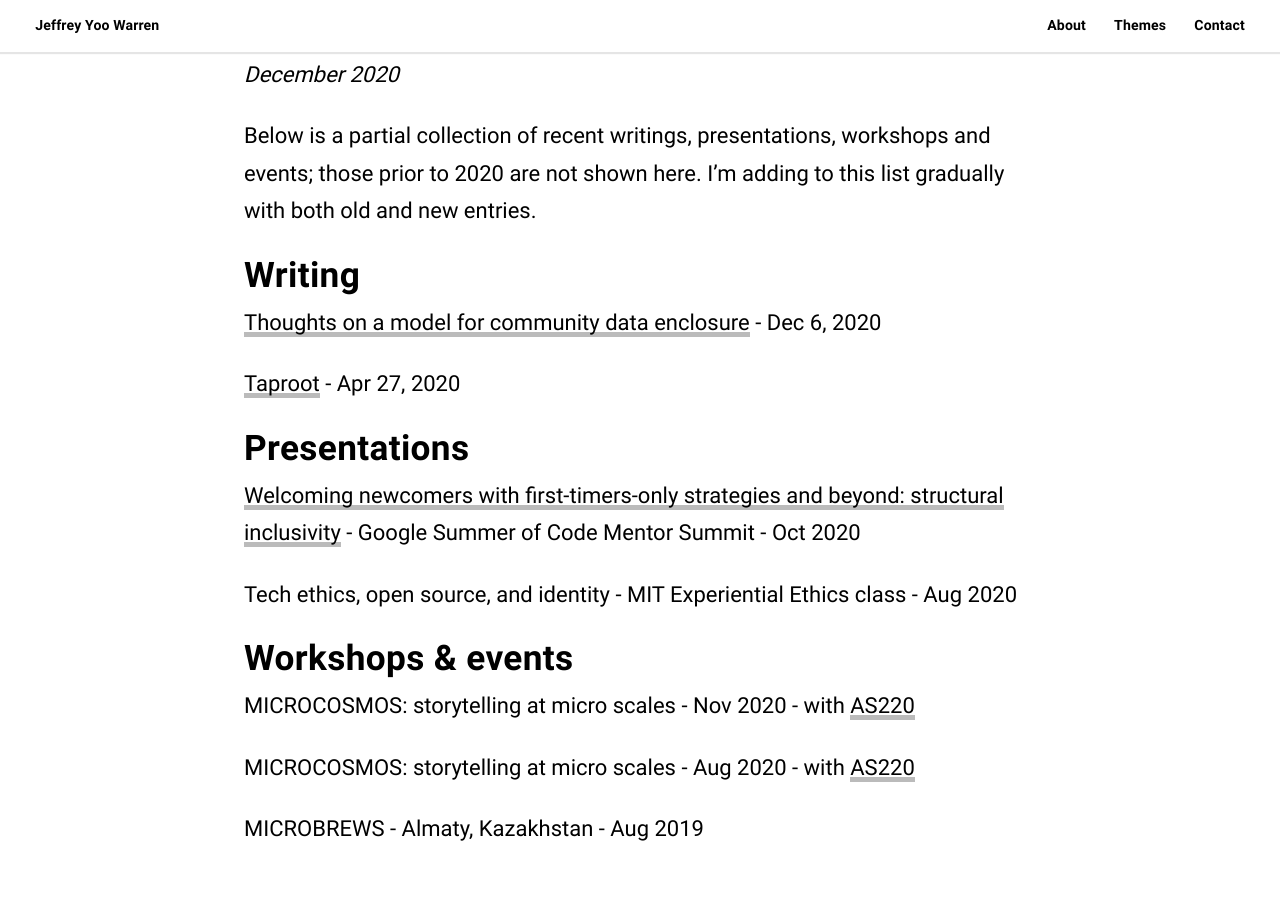
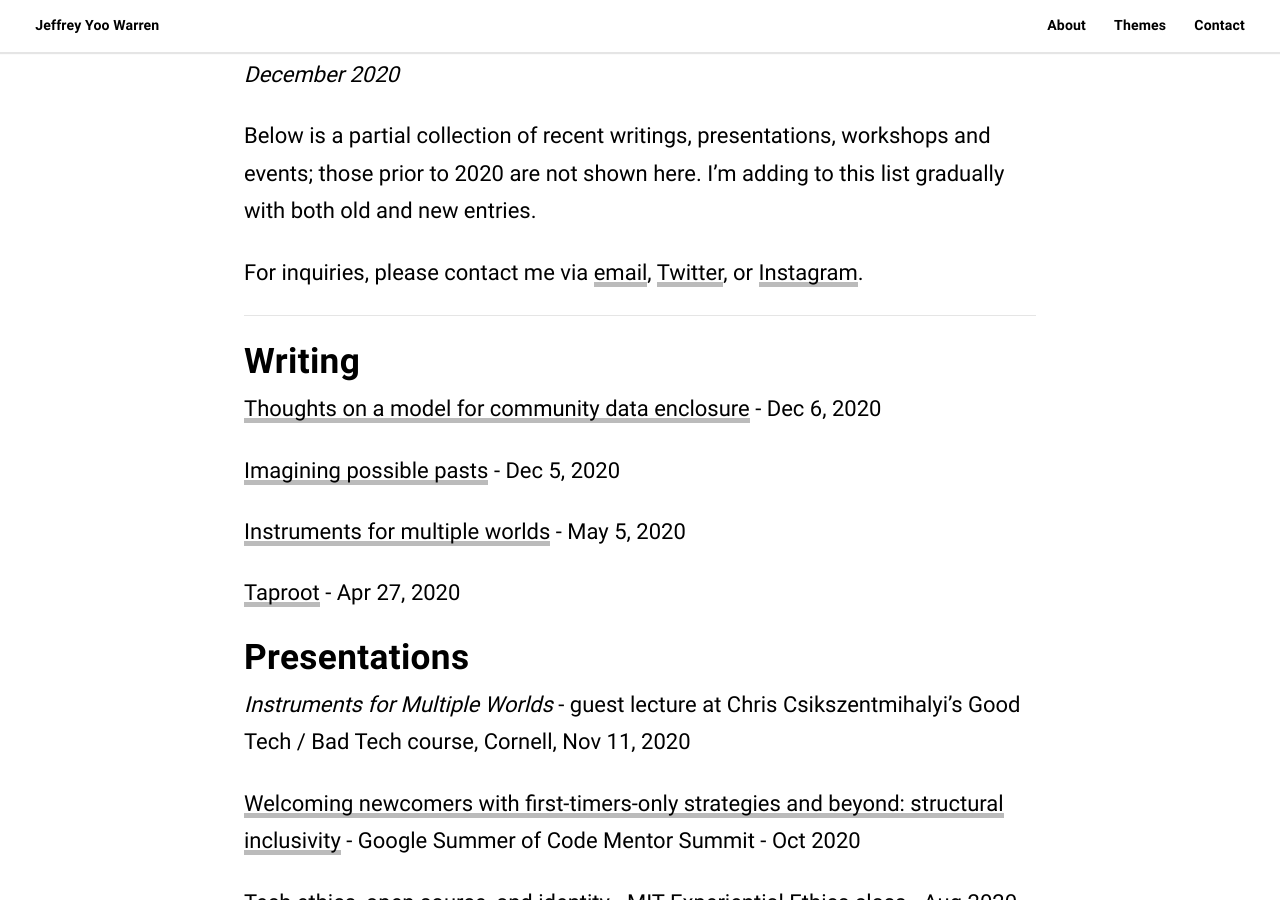
Before and after one commit to jywarren/portfolio, a Jekyll site: the page built from writing.md, in a window 1280 px wide and 900 px high, scrolled down 312 px. Built offline with Jekyll 4.4.1, drawn with Linux system fonts in a browser that asks for light colours; some web fonts are replaced.

Commit message:
added to writing page

```diff
--- a/writing.md
+++ b/writing.md
@@ -12,15 +12,23 @@ _December 2020_
 
 Below is a partial collection of recent writings, presentations, workshops and events; those prior to 2020 are not shown here. I'm adding to this list gradually with both old and new entries.
 
+For inquiries, please contact me via [email](mailto:jeff@unterbahn.com), [Twitter](https://twitter.com/jywarren), or [Instagram](https://instagram.com/unterbahn).
+
+----
 
 ## Writing
 
 [Thoughts on a model for community data enclosure](https://publiclab.org/notes/warren/12-06-2020/thoughts-on-a-model-for-community-data-enclosure) - Dec 6, 2020
 
+[Imagining possible pasts](https://unterbahn.com/2020/12/05/box-microscopes/) - Dec 5, 2020
+
+[Instruments for multiple worlds](https://unterbahn.com/2020/05/05/instruments/) - May 5, 2020
+
 [Taproot](/taproot) - Apr 27, 2020
 
+## Presentations
 
-## Presentations
+_Instruments for Multiple Worlds_ - guest lecture at Chris Csikszentmihalyi's Good Tech / Bad Tech course, Cornell, Nov 11, 2020
 
 [Welcoming newcomers with first-timers-only strategies and beyond: structural inclusivity](https://docs.google.com/presentation/d/1nI8TZ7hJDt5I8o44PqLdSDc7AdMq5CFTAseYrXWNKpE/edit) - Google Summer of Code Mentor Summit - Oct 2020
 
```
Also changed, not shown: 2 other files.
